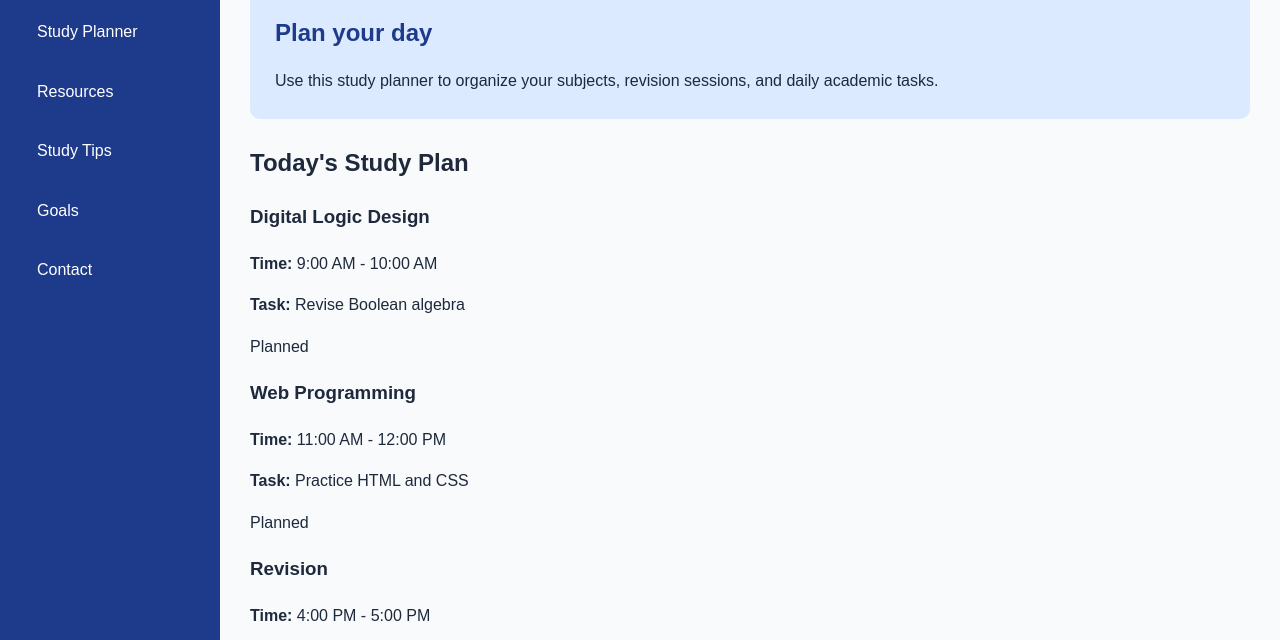
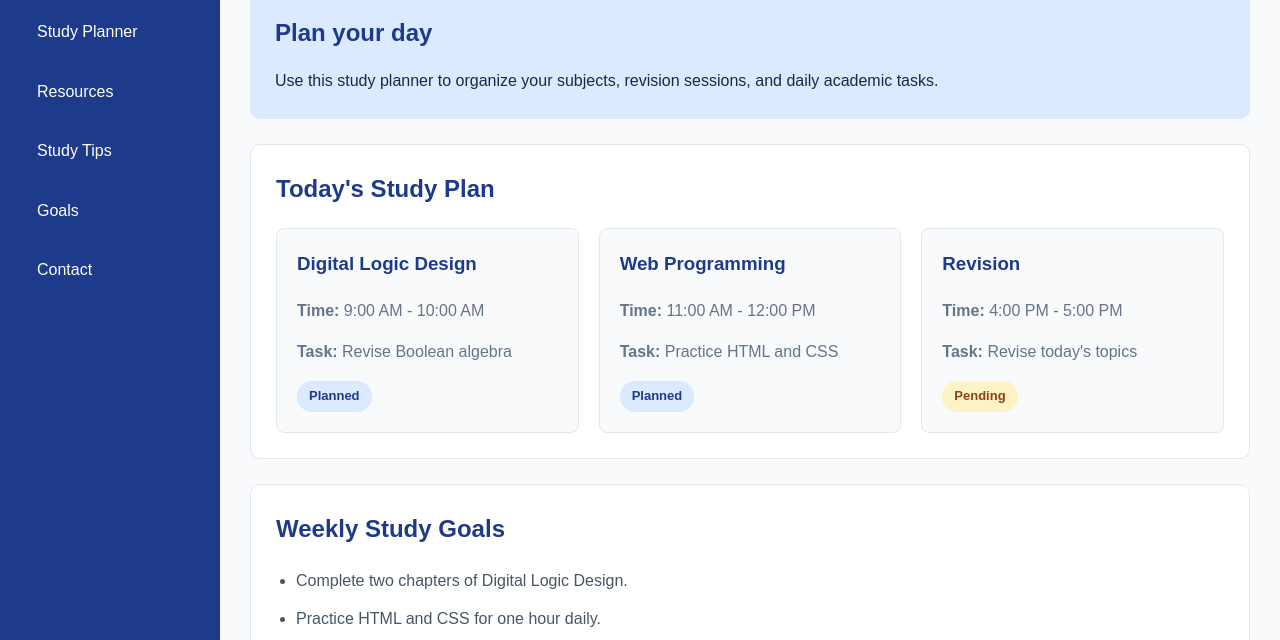
Before and after one commit to himankjain7/StudyHub, a plain HTML site: page planner.html in a window 1280 px wide. Shown: the part 151-791 px from the top of the page. Drawn offline with Linux system fonts and the light colour scheme.

Commit message:
Add study planner page styling

```diff
--- a/css/style.css
+++ b/css/style.css
@@ -326,3 +326,77 @@ form button:hover {
 .schedule {
     max-width: 100%;
 }
+/* Study Planner */
+
+.planner-section {
+    background-color: white;
+    padding: 25px;
+    margin-bottom: 25px;
+    border: 1px solid #e2e8f0;
+    border-radius: 10px;
+}
+
+.planner-section h2 {
+    color: #1e3a8a;
+    margin-top: 0;
+    margin-bottom: 20px;
+}
+
+.planner-grid {
+    display: grid;
+    grid-template-columns: repeat(3, 1fr);
+    gap: 20px;
+}
+
+.planner-card {
+    padding: 20px;
+    border: 1px solid #e2e8f0;
+    border-radius: 8px;
+    background-color: #f8fafc;
+}
+
+.planner-card h3 {
+    color: #1e3a8a;
+    margin-top: 0;
+}
+
+.planner-card p {
+    color: #64748b;
+}
+
+.status {
+    display: inline-block;
+    padding: 5px 12px;
+    border-radius: 15px;
+    font-size: 13px;
+    font-weight: bold;
+}
+
+.planned {
+    background-color: #dbeafe;
+    color: #1e3a8a;
+}
+
+.pending {
+    background-color: #fef3c7;
+    color: #92400e;
+}
+
+.goal-list {
+    padding-left: 20px;
+}
+
+.goal-list li {
+    margin-bottom: 12px;
+    color: #475569;
+}
+
+/* Responsive Planner Layout */
+
+@media (max-width: 1000px) {
+
+    .planner-grid {
+        grid-template-columns: 1fr;
+    }
+
+}
```
